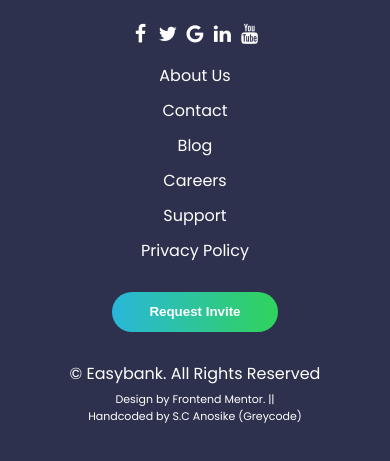
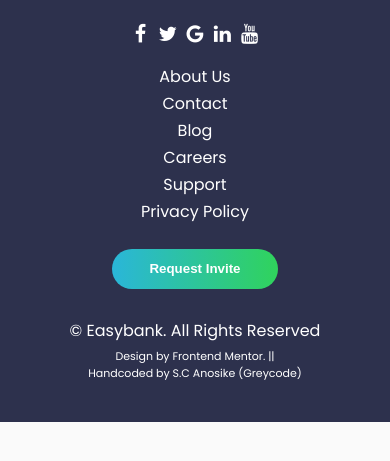
Before and after one commit to greycode-007/Easybank, a plain HTML site: page index.html in a window 390 px wide. Shown: the part 4076-4537 px from the top of the page. After the commit the page ends 4498 px from the top, so only its background shows below. Drawn offline with Linux system fonts and the light colour scheme.

Commit message:
footer nav.

```diff
--- a/style.css
+++ b/style.css
@@ -563,7 +563,6 @@ height: 40px;
   padding: 5px;
   text-decoration: none;
   font-size: 16px;
-
 }
 
 .vertical-menu a:hover {
@@ -763,7 +762,11 @@ height: 40px;
     padding-top: 20px;
   }
 .covernavlinks .vertical-menu{
-  padding-top: 10px;
+  padding-top: 15px;
+  color: RED;
+}
+.vertical-menu a{
+  padding: 1px;
 }
 .fa {
   padding-top: 20px;
```
